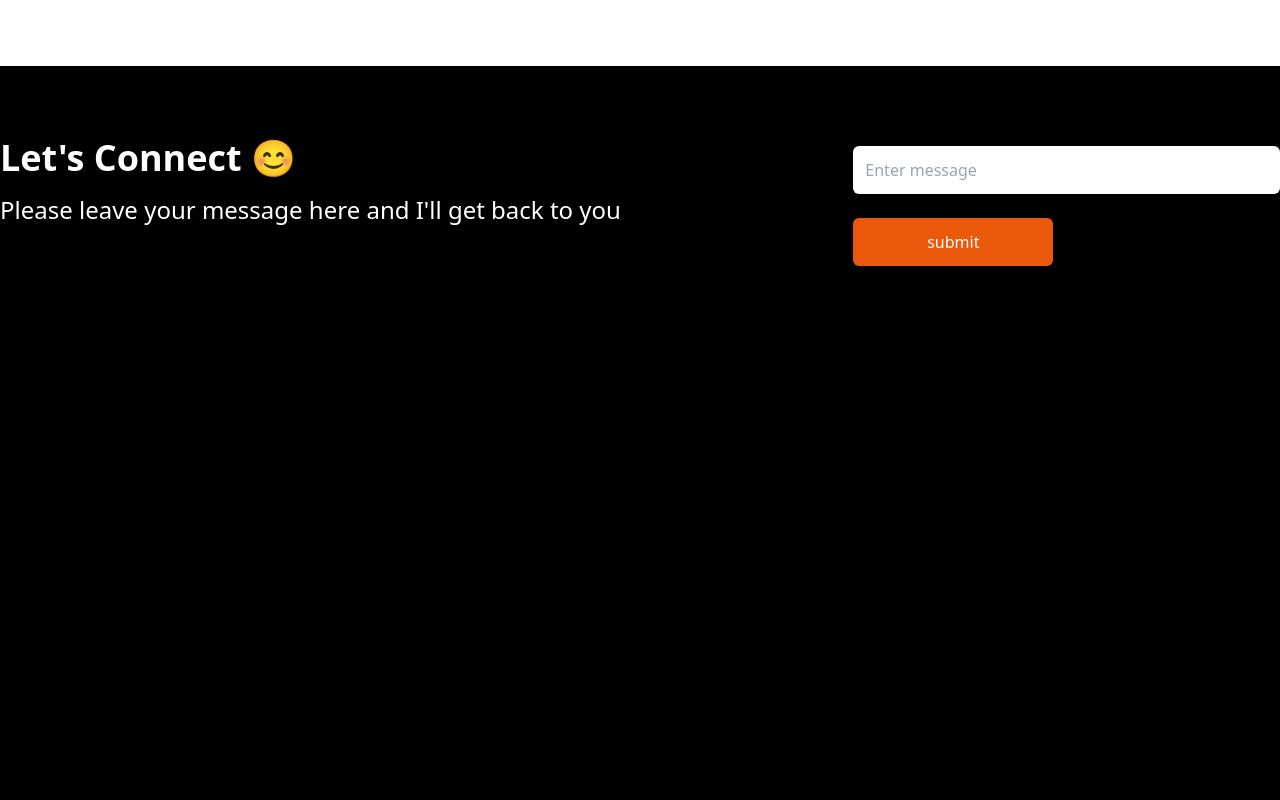
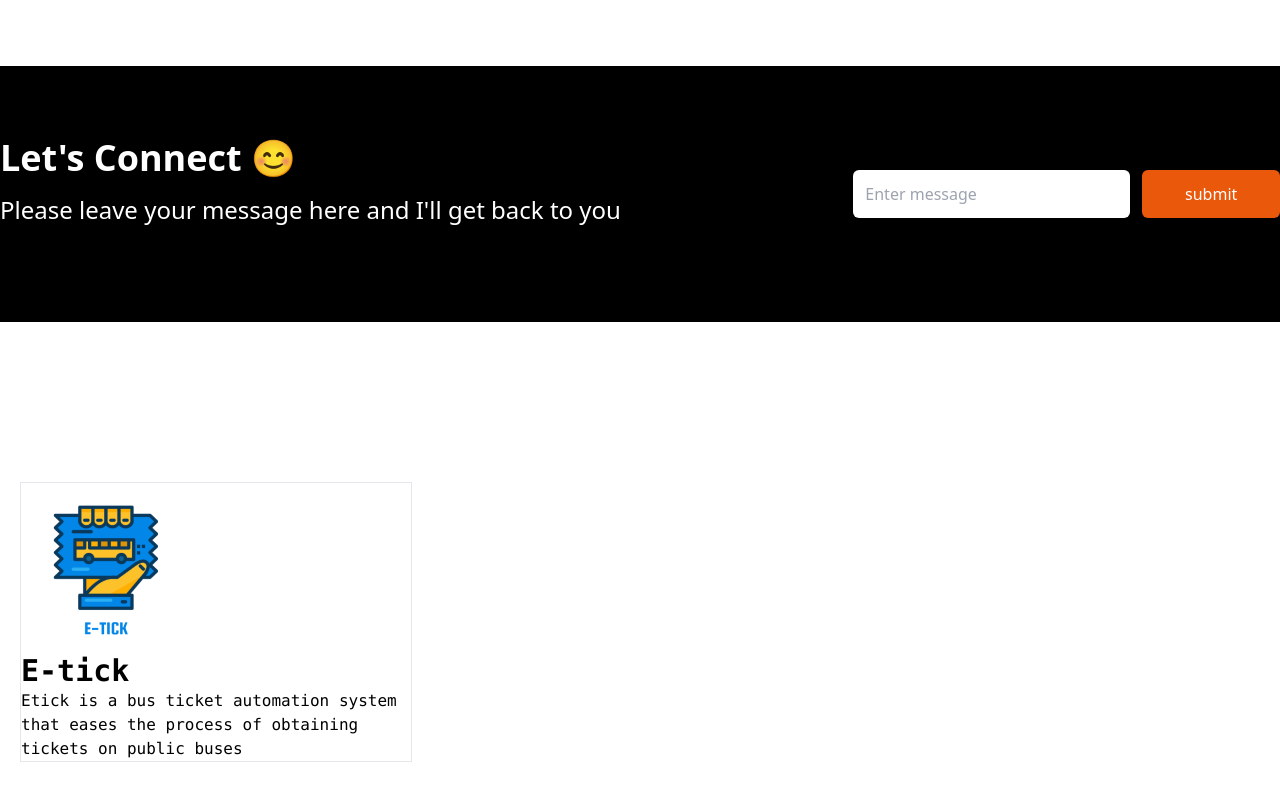
Before and after one commit to akhilpdominic/learning_react, a React (Create React App) app: page / in a window 1280 px wide. Shown: the part 1398-2198 px from the top of the page. Before the commit the page ends 1768 px from the top, so only its background shows below. Built offline with nearby package versions, Linux system fonts and the light colour scheme.

Commit message:
started with projects section

```diff
--- a/src/App.js
+++ b/src/App.js
@@ -3,6 +3,7 @@ import Hero from './components/Hero';
 import Navbar from './components/Navbar';
 import About from './components/aboutMe';
 import Contact from './components/contact'
+import Projects from './components/projects';
 
 function App() {
   return (
@@ -11,6 +12,7 @@ function App() {
       <Hero />
       <About />
       <Contact />
+      <Projects />
     </div>
   );
 }
--- a/src/components/contact.jsx
+++ b/src/components/contact.jsx
@@ -14,8 +14,8 @@ const Contact = () =>
                 </h1>
                 </div>
                 <div className='my-4'>
-                    <div>
-                        <input className='p-3 flex w-full rounded-md text-black' type="email" placeholder='Enter message' />
+                    <div className='flex flex-col sm:flex-row items-center justify-between w-full'>
+                        <input className='p-3 flex w-full rounded-md text-black mr-3' type="email" placeholder='Enter message' />
                         <button className='bg-orange-600 w-[200px] text-white rounded-md font-medium my-6 mx-auto md:mx-0 py-3 ml-4 px-4'>
             submit
         </button>
--- /dev/null
+++ b/src/components/projects.jsx
@@ -0,0 +1,25 @@
+import React from 'react'
+
+import Etick from '../assets/etick1.png'
+
+const Projects = () =>
+{
+    return(
+        <div className='w-full py-[10rem] px-4 bg-white'>
+            <div className='max-w-[1240px] mx-auto grid grid-cols-3 gap-8'>
+                <div className='w-full  border'>
+                    <img classname='w-20 mx-auto mt-[-3rem] bg-black' src={Etick} alt="" />
+                <h2 className="font-bold text-3xl font-mono">E-tick</h2>
+                <p className='font-mono'>Etick is a bus ticket automation system that
+                eases the process of obtaining tickets on public
+                buses
+                </p>
+
+                </div>
+
+            </div>
+        </div>
+    );
+}
+
+export default Projects;
```
Also changed, not shown: src/assets/etick1.png (added).
